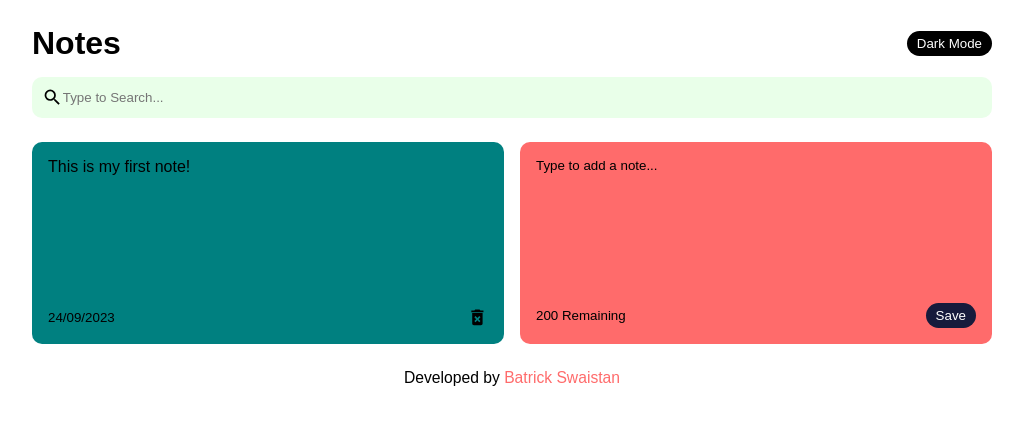
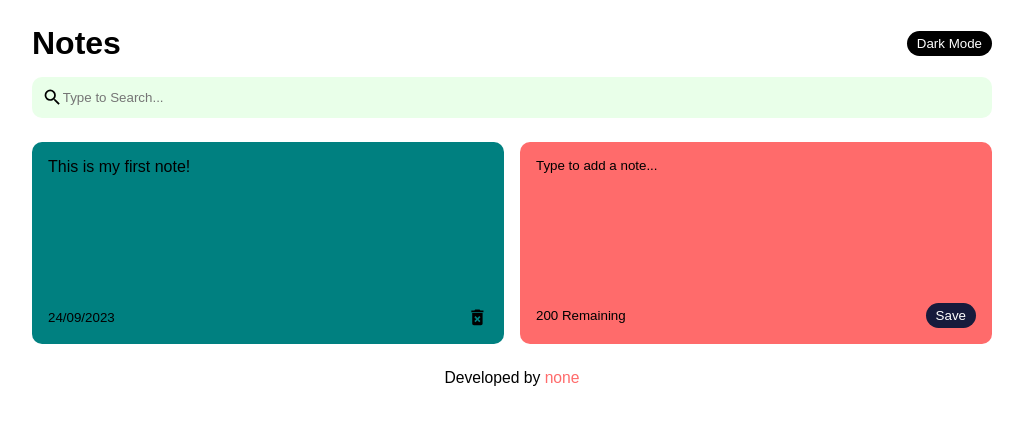
Before and after one commit to mahima-a07/React-ToDoApp, a React (Create React App) app: page / in a window 1280 px wide. Shown: the top 424 px of the page, without its empty margins (128-1151 px from the left). Built offline with nearby package versions, Linux system fonts and the light colour scheme; a web font is replaced by a local one.

Commit message:
footer file

```diff
--- a/src/components/Footer.js
+++ b/src/components/Footer.js
@@ -3,7 +3,7 @@ import React from 'react';
 const Footer=({ darkMode}) => {
     return(
         <div className={`footer ${darkMode ? 'footer-dark':""}`} id='footer'>
-        <p>Developed by <a href='https://www.github.com/batrick-swaistan' target="_blank">Batrick Swaistan</a></p>
+        <p>Developed by <a href='https://www.github.com/batrick-swaistan' target="_blank">none</a></p>
         </div>
     );
 
```
